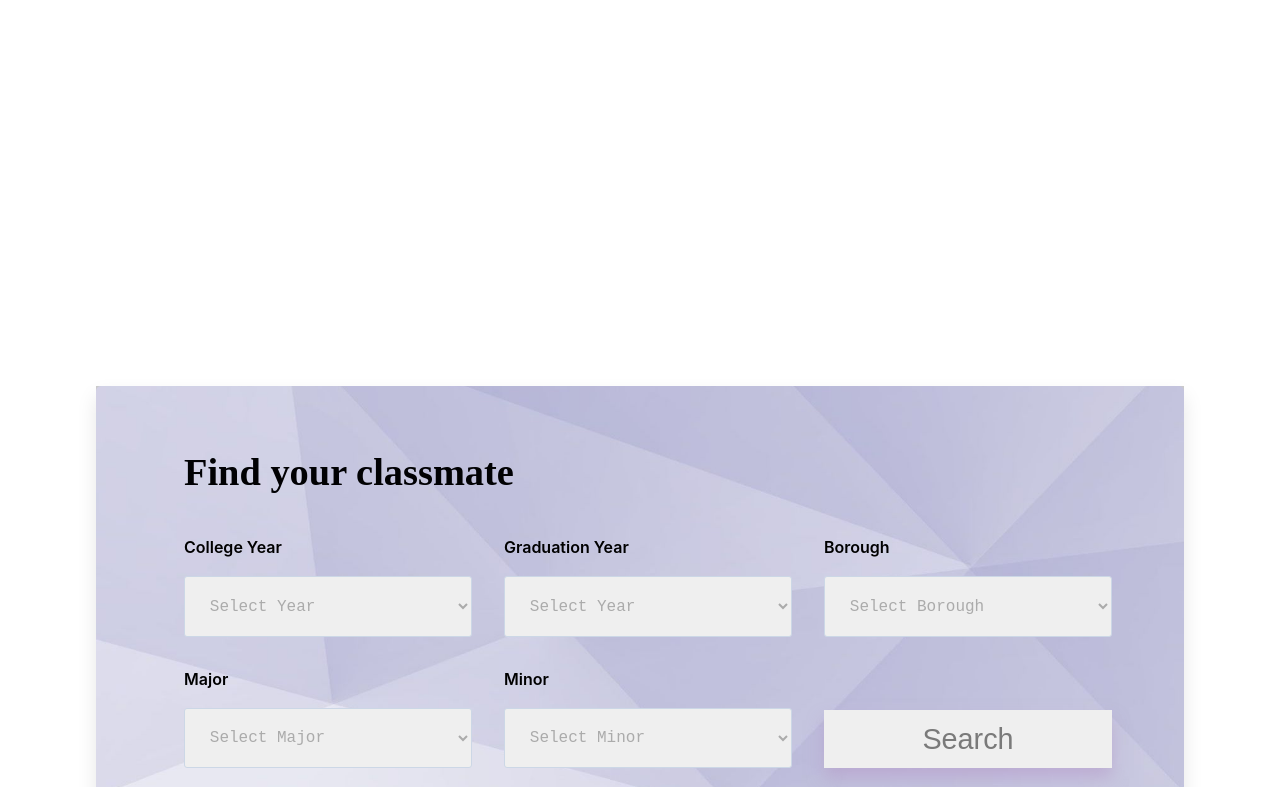
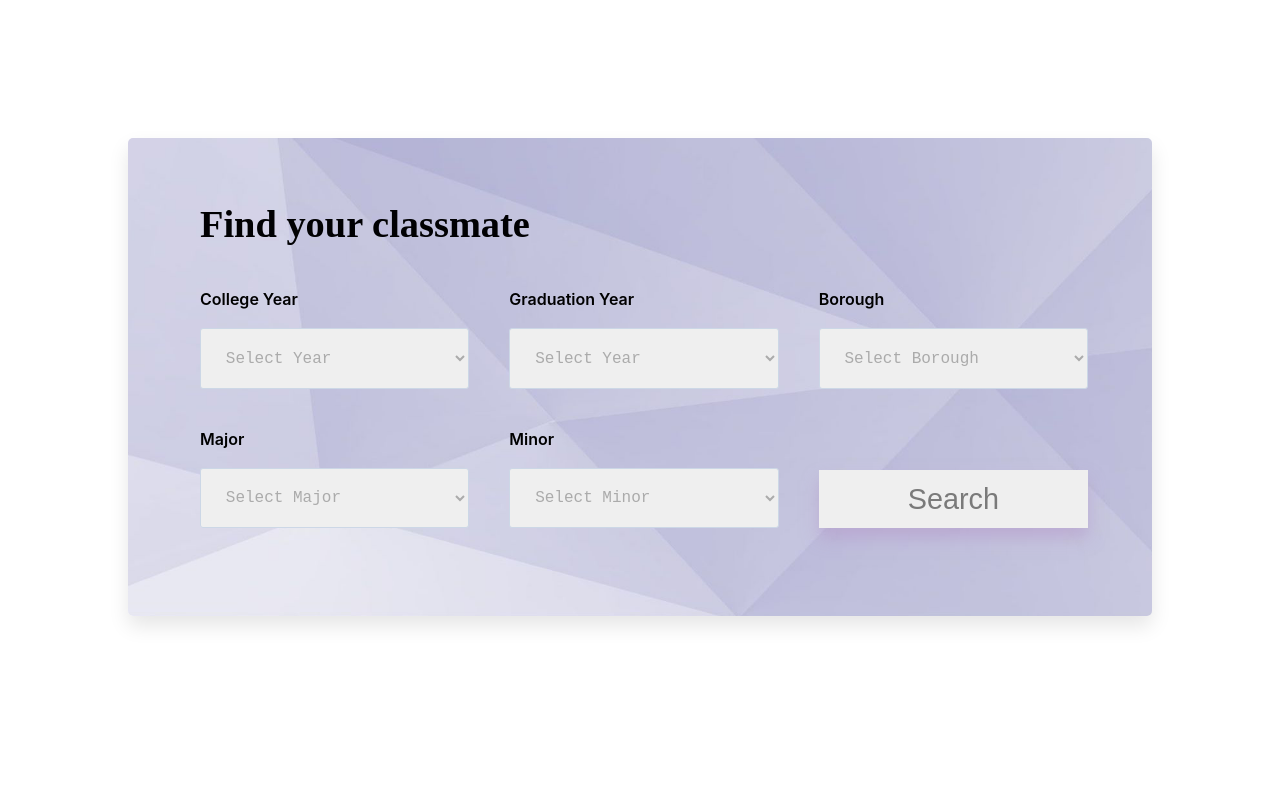
Before and after one commit to Minp45/HunterCssaFrontEnd, a React (Create React App) app in the folder huntercssa/: page / in a window 1280 px wide. Shown: the part 880-1667 px from the top of the page. Built offline with nearby package versions, Linux system fonts and the light colour scheme.

Commit message:
fix format of home

```diff
--- a/huntercssa/src/components/style/FindMateStyle.css
+++ b/huntercssa/src/components/style/FindMateStyle.css
@@ -2,8 +2,8 @@
 
 .finding {
   position: relative;
-  margin: 6rem;
-  background: linear-gradient(to bottom, #CCCCCC 20%, #FFFFFF 80%);
+  margin: 8rem;
+  background:none;
 }
 
 .find-content {
@@ -13,20 +13,21 @@
 
 .find-content .find-content__box {
   width: 100%;
-  padding: 4rem 4.5rem 5rem 5.5rem;
+  padding: 4rem 4rem 3rem 4.5rem;
   box-shadow: 0 10px 20px 0 rgba(0, 0, 0, 0.1);
   height: auto;
   position: relative;
   z-index: 4;
   color: white;
   border-radius: 5px;
-  background-image: url("../../images/purlpeBox.jpg");
-  background-position: center center;
-  background-repeat: no-repeat;
+  background-image: url("../../images/purpleBox.png");
+  background-position:center center;
+  background-repeat:no-repeat;
   background-size: cover;
   display: flex;
   flex-direction: column;
   color: black;
+  overflow: hidden;
 }
 
 .find-content .find-content__box h2 {
@@ -46,13 +47,13 @@
   display: grid;
   grid-template-columns: 1fr 1fr 1fr;
   grid-template-rows: auto auto auto;
-  gap: 2rem;
+  gap: 2.5rem;
 
   @media (max-width: 1000px) {
     grid-template-columns: 1fr 1fr;
   }
 
-  @media (max-width: 630px) {
+  @media (max-width: 900px) {
     grid-template-columns: 1fr;
   }
 
--- a/huntercssa/src/components/style/HomePageStyle.css
+++ b/huntercssa/src/components/style/HomePageStyle.css
@@ -23,7 +23,7 @@
 
 .home-content {
     width: 100%;
-    height: 100vh;
+    height: 65vh;
     display: flex;
     margin-left: 14%;
     position: relative;
@@ -45,7 +45,7 @@
     @media (max-width: 1000px) {
         text-align: center;
         align-items: center;
-        margin-top: -10rem;
+        margin-top: 10rem;
       }
 
 }
```
Also changed, not shown: huntercssa/src/images/purlpeBox.jpg (deleted), huntercssa/src/images/purpleBox.png (added).
